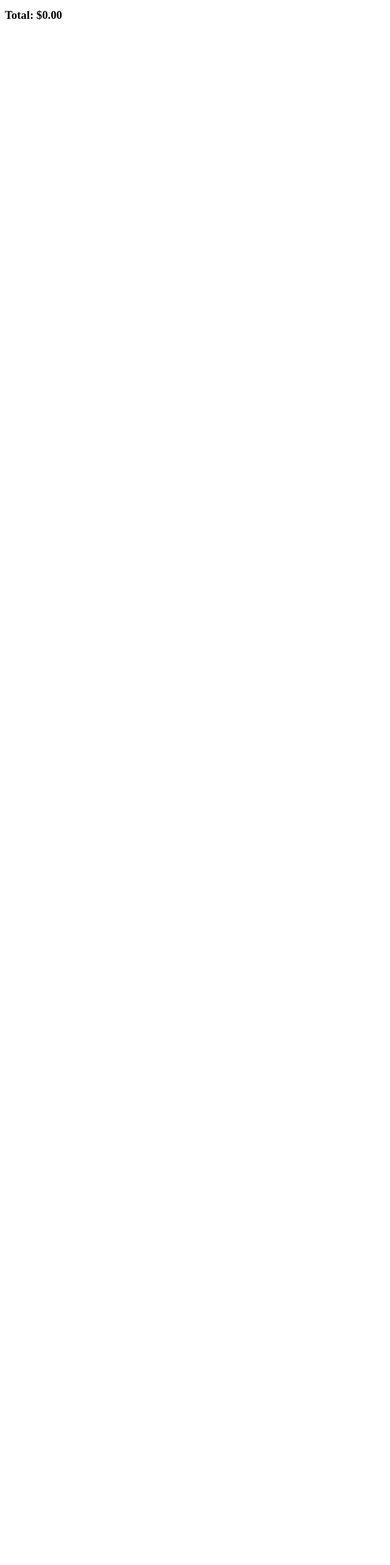
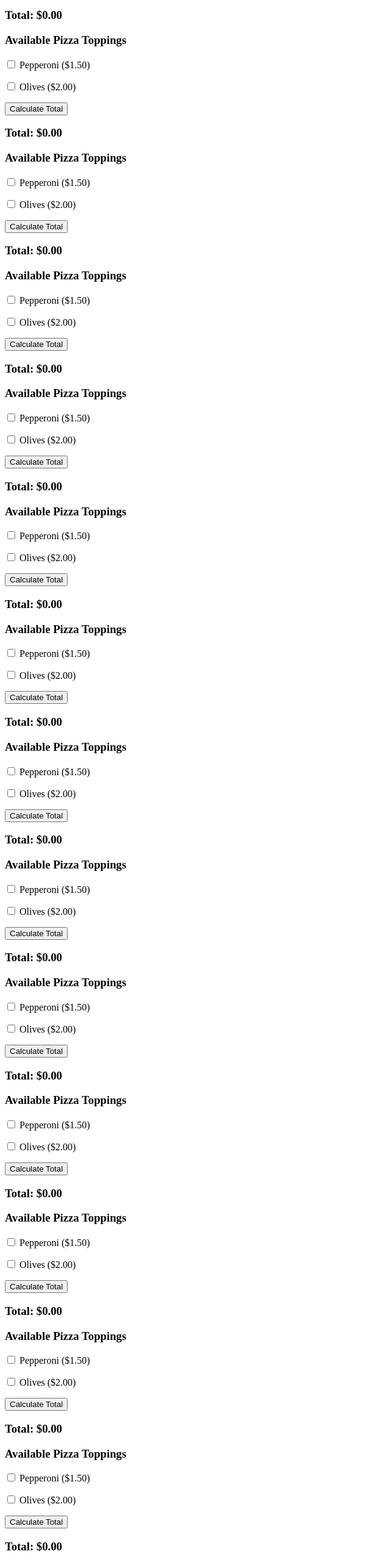
Before and after one commit to trogers9119/components, an Angular app: page / in a window 1280 px wide. Shown: the part 157-2723 px from the top of the page at 61% size, without its empty margins (0-640 px from the left). Before the commit the page ends 800 px from the top, so only its background shows below. Built offline with nearby package versions, Linux system fonts and the light colour scheme.

Commit message:
showing many componenets
neat how they each work independently...

```diff
--- a/angular.json
+++ b/angular.json
@@ -119,6 +119,10 @@
           }
         }
       }
-    }},
-  "defaultProject": "components"
+    }
+  },
+  "defaultProject": "components",
+  "cli": {
+    "analytics": false
+  }
 }
--- a/src/app/app.component.html
+++ b/src/app/app.component.html
@@ -1 +1,14 @@
 <app-pizza-toppings></app-pizza-toppings>
+<app-pizza-toppings></app-pizza-toppings>
+<app-pizza-toppings></app-pizza-toppings>
+<app-pizza-toppings></app-pizza-toppings>
+<app-pizza-toppings></app-pizza-toppings>
+<app-pizza-toppings></app-pizza-toppings>
+<app-pizza-toppings></app-pizza-toppings>
+<app-pizza-toppings></app-pizza-toppings>
+<app-pizza-toppings></app-pizza-toppings>
+<app-pizza-toppings></app-pizza-toppings>
+<app-pizza-toppings></app-pizza-toppings>
+<app-pizza-toppings></app-pizza-toppings>
+<app-pizza-toppings></app-pizza-toppings>
+<app-pizza-toppings></app-pizza-toppings>
```
